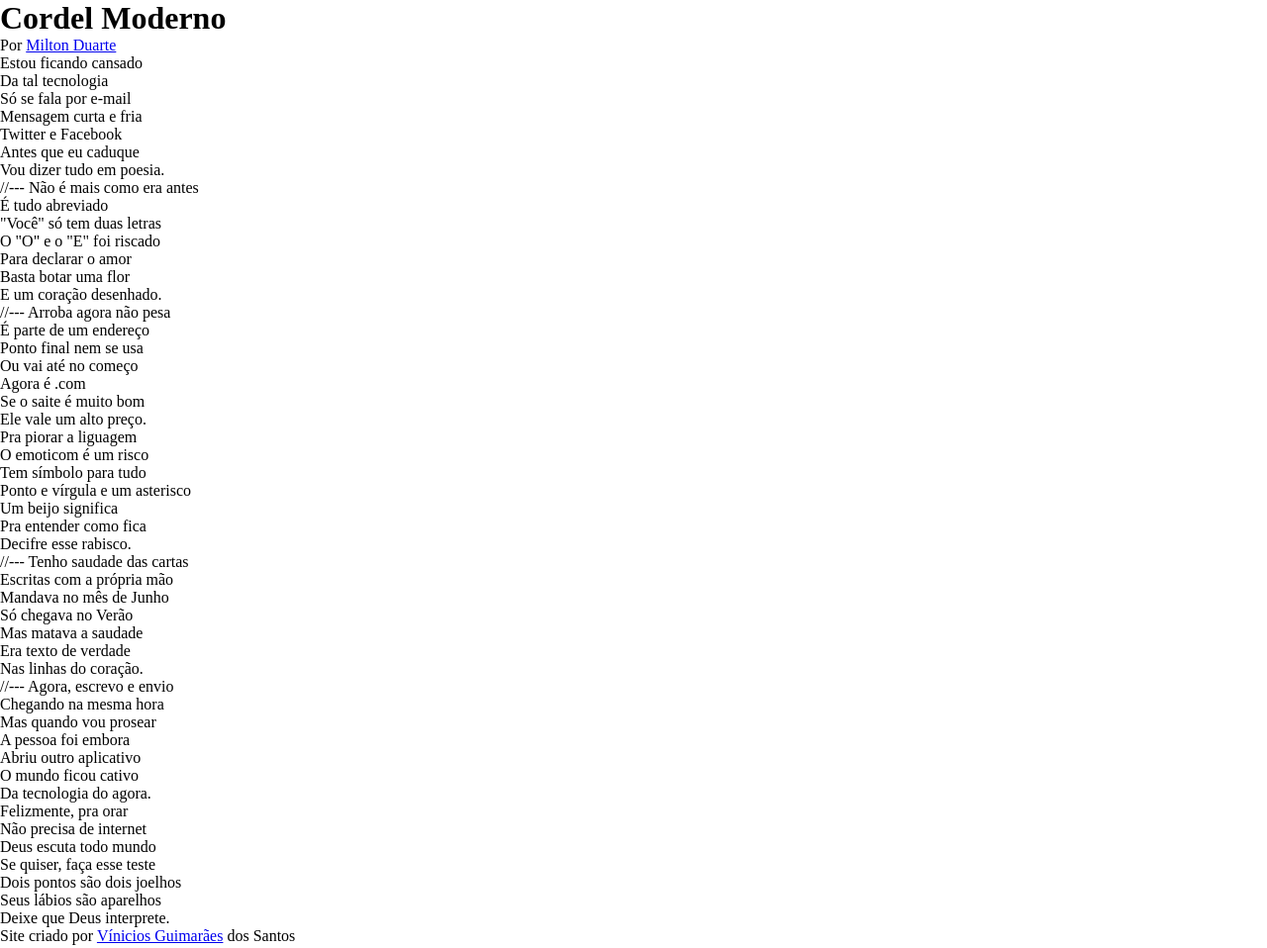
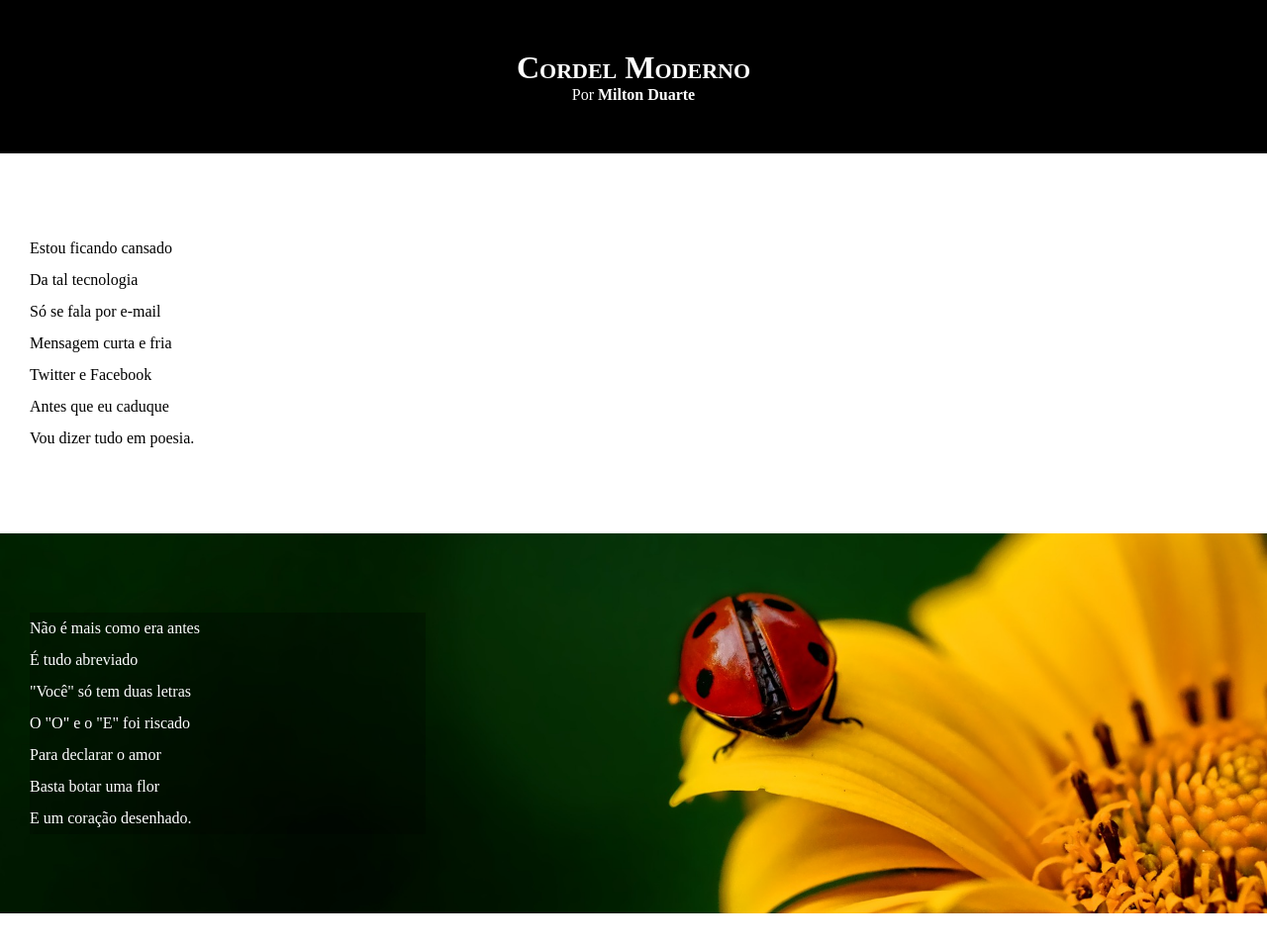
Before and after one commit to Vinicios000/html_css, a plain HTML site: page desafios/curso em video/d12.2/index.html in a window 1280 px wide. Shown: the top 958 px of the page at 99% size. Drawn offline with Linux system fonts and the light colour scheme.

Commit message:
atualizei desafio

```diff
--- a/desafios/curso em video/d12.2/index.html
+++ b/desafios/curso em video/d12.2/index.html
@@ -13,6 +13,8 @@
 
         </header>
 
+        <section class="normal">
+            <p>
                 Estou ficando cansado <br>
                 Da tal tecnologia <br>
                 Só se fala por e-mail <br>
@@ -20,9 +22,13 @@
                 Twitter e Facebook <br>
                 Antes que eu caduque <br>
                 Vou dizer tudo em poesia. <br>
+            </p>
+        </section>
 
-        //---
 
+
+        <section class="imagem">
+            <p>
                 Não é mais como era antes <br>
                 É tudo abreviado <br>
                 "Você" só tem duas letras <br>
@@ -30,9 +36,13 @@
                 Para declarar o amor <br>
                 Basta botar uma flor <br>
                 E um coração desenhado. <br>
+            </p>
+        </section>
 
-        //---
 
+
+        <section class="normal">
+            <p>
                 Arroba agora não pesa <br>
                 É parte de um endereço <br>
                 Ponto final nem se usa <br>
@@ -40,7 +50,6 @@
                 Agora é .com <br>
                 Se o saite é muito bom <br>
                 Ele vale um alto preço. <br>
-
                 Pra piorar a liguagem <br>
                 O emoticom é um risco <br>
                 Tem símbolo para tudo <br>
@@ -48,9 +57,12 @@
                 Um beijo significa <br>
                 Pra entender como fica <br>
                 Decifre esse rabisco. <br>
+            </p>
+        </section>
 
-        //---
 
+        <section class="imagem">
+            <p>
                 Tenho saudade das cartas <br>
                 Escritas com a própria mão <br>
                 Mandava no mês de Junho <br>
@@ -58,9 +70,12 @@
                 Mas matava a saudade <br>
                 Era texto de verdade <br>
                 Nas linhas do coração. <br>
+            </p>
+        </section>
 
-        //---
 
+        <section class="normal">
+            <p>
                 Agora, escrevo e envio <br>
                 Chegando na mesma hora <br>
                 Mas quando vou prosear <br>
@@ -68,7 +83,6 @@
                 Abriu outro aplicativo <br>
                 O mundo ficou cativo <br>
                 Da tecnologia do agora. <br>
-
                 Felizmente, pra orar <br>
                 Não precisa de internet <br>
                 Deus escuta todo mundo <br>
@@ -76,6 +90,8 @@
                 Dois pontos são dois joelhos <br>
                 Seus lábios são aparelhos <br>
                 Deixe que Deus interprete. <br>
+            </p>
+        </section>
 
         <footer>
             <p> Site criado por <a href="https://vinicios000.github.io" target="_blank" rel="external">Vínicios Guimarães</a> dos Santos</p>
--- a/desafios/curso em video/d12.2/style.css
+++ b/desafios/curso em video/d12.2/style.css
@@ -5,3 +5,65 @@
     margin: 0px;
 
 }
+
+html, body{
+    min-height: 100vh;
+    background-color: darkgray;
+}
+
+header{
+    background-color: black;
+    color: white;
+    text-align: center;
+
+}
+
+header > h1 {
+    padding-top: 50px;
+    font-variant: small-caps;
+}
+
+header > p {
+    padding-bottom: 50px;
+}
+
+a{
+    color: white;
+    text-decoration: none;
+    font-weight: bolder;
+}
+a:hover{
+    text-decoration: underline;
+    color: rgba(128, 128, 128, 0.739);
+    transition-duration: .5s;
+}
+
+section{
+    padding-top: 10vh;
+    padding-bottom: 10vh;
+    line-height: 2em;
+    padding-left: 30px;
+}
+
+.normal{
+    background-color: white;
+    color: black;
+}
+
+.imagem{
+    background-color: rgb(51, 51, 51);
+    color: white;
+    background: black url('imagens/background001.jpg') center center no-repeat fixed;
+    background-size: cover;
+}
+.imagem > p {
+    background-color: rgba(0, 0, 0, 0.253);
+    width: 400px;
+}
+
+footer{
+    background-color: black;
+    text-align: center;
+    color: white;
+    padding: 10px;
+}
```
Lines whose indentation alone changed are shown as unchanged.
